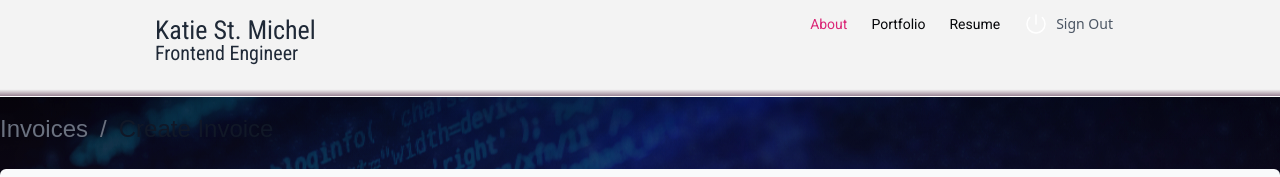
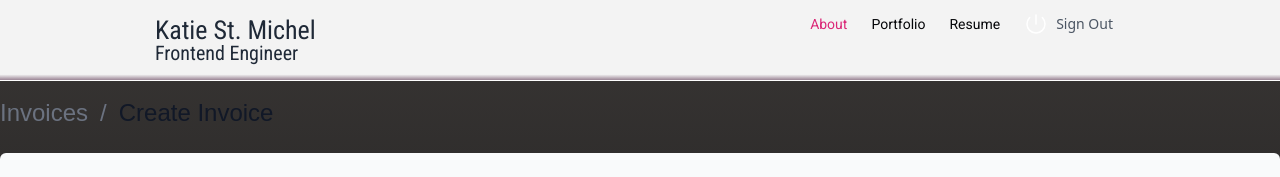
Before and after one commit to kstmichel/LightboxStudios, a Next.js app in the folder nextjs-dashboard/: page /dashboard/invoices/create in a window 1280 px wide. Shown: the top 177 px of the page. Built offline with nearby package versions, Linux system fonts and the light colour scheme; no server answers; the database is empty; a web font is replaced by a local one.

Commit message:
lint updates

```diff
--- a/nextjs-dashboard/app/dashboard/(overview)/page.tsx
+++ b/nextjs-dashboard/app/dashboard/(overview)/page.tsx
@@ -11,7 +11,7 @@ import {
 
 export default async function Page() {
   return (
-    <main className="flex min-h-screen flex-col p-6">
+    <main className="container flex min-h-screen flex-col p-6">
       <h1 className={`${lusitana.className} mb-4 text-xl md:text-2xl`}>
         Dashboard
       </h1>
--- a/nextjs-dashboard/app/dashboard/layout.tsx
+++ b/nextjs-dashboard/app/dashboard/layout.tsx
@@ -1,3 +1,4 @@
+import React from 'react';
 import Navigation from "@/app/ui/dashboard/navigation";
 
 export const experimental_ppr = true;
@@ -6,9 +7,9 @@ export default function Layout({ children }: { children: React.ReactNode }) {
   return (
     <div
       id="dashboard-layout"
-      className="background layout flex h-screen flex-col"
+      className="layout flex h-screen flex-col"
     >
-      <div className="nav pb-4 w-full flex-none">
+      <div className="nav w-full flex-none">
         <Navigation />
       </div>
       <div className="main pt-4 flex-grow">{children}</div>
--- a/nextjs-dashboard/app/ui/invoices/pagination.tsx
+++ b/nextjs-dashboard/app/ui/invoices/pagination.tsx
@@ -7,14 +7,13 @@ import { generatePagination } from "@/app/lib/utils";
 import { useSearchParams, usePathname } from "next/navigation";
 
 export default function Pagination({ totalPages }: { totalPages: number }) {
-  // NOTE: Uncomment this code in Chapter 11
   const pathname = usePathname();
   const searchParams = useSearchParams();
-  const currentPage = Number(searchParams.get("page")) || 1;
+  const currentPage = searchParams ? Number(searchParams.get("page")) || 1 : 1;
   const allPages = generatePagination(currentPage, totalPages);
 
   const createPageURL = (pageNumber: number | string) => {
-    const params = new URLSearchParams(searchParams);
+    const params = new URLSearchParams(searchParams || "");
     params.set("page", pageNumber.toString());
     return `${pathname}?${params.toString()}`;
   };
--- a/nextjs-dashboard/app/ui/skeletons.tsx
+++ b/nextjs-dashboard/app/ui/skeletons.tsx
@@ -1,3 +1,5 @@
+import React from 'react';
+
 // Loading animation
 const shimmer =
   "before:absolute before:inset-0 before:-translate-x-full before:animate-[shimmer_2s_infinite] before:bg-gradient-to-r before:from-transparent before:via-white/60 before:to-transparent";
```
